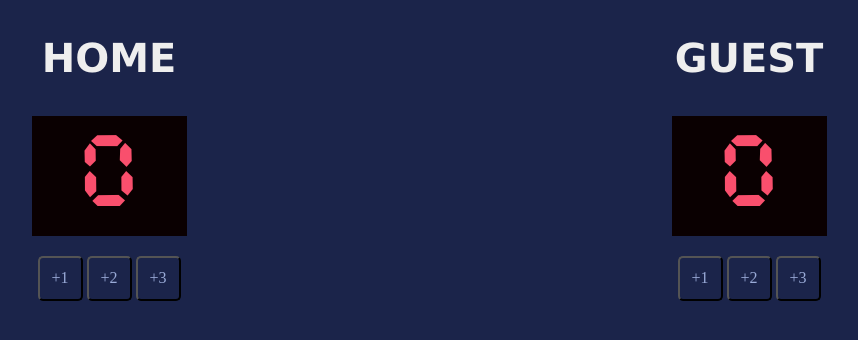
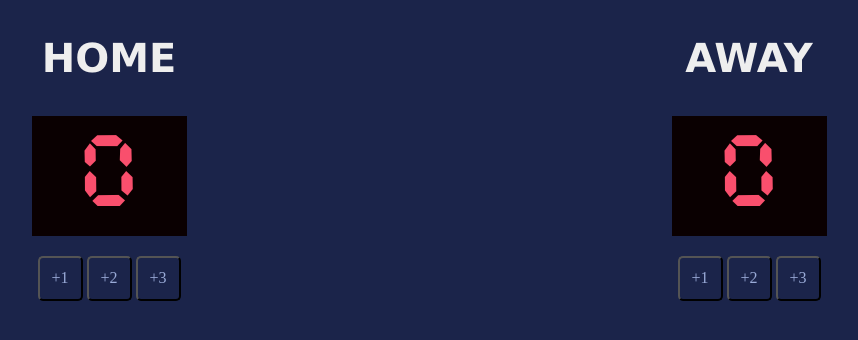
Before and after one commit to alexandra-kroenert/Basketball-Score-Card, a plain HTML site: page co106478a9d1da3e0ac02d441/index.html in a window 1280 px wide. Shown: the whole page, without its empty margins (211-1069 px from the left). Drawn offline with nearby package versions, Linux system fonts and the light colour scheme.

Commit message:
Update index.html
Changed 'HOME' title to 'AWAY' title

```diff
--- a/co106478a9d1da3e0ac02d441/index.html
+++ b/co106478a9d1da3e0ac02d441/index.html
@@ -12,7 +12,7 @@
                     <button id="home-score-btn" onclick="oneHomePoint();oneHomePoint();oneHomePoint()">+3</button>
             </div>
             <div class="column">
-                <h3 class="titles">GUEST</h3>
+                <h3 class="titles">AWAY</h3>
                 <h2 id="guest-score">0</h2>
                     <button id="guest-score-btn" onclick="oneGuestPoint()">+1</button>
                     <button id="guest-score-btn" onclick="oneGuestPoint();oneGuestPoint()">+2</button>
```
